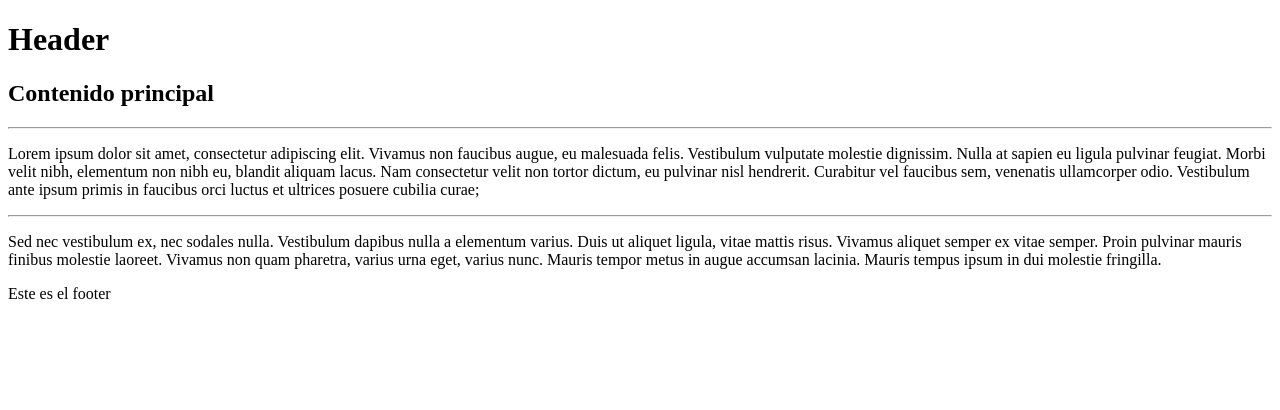
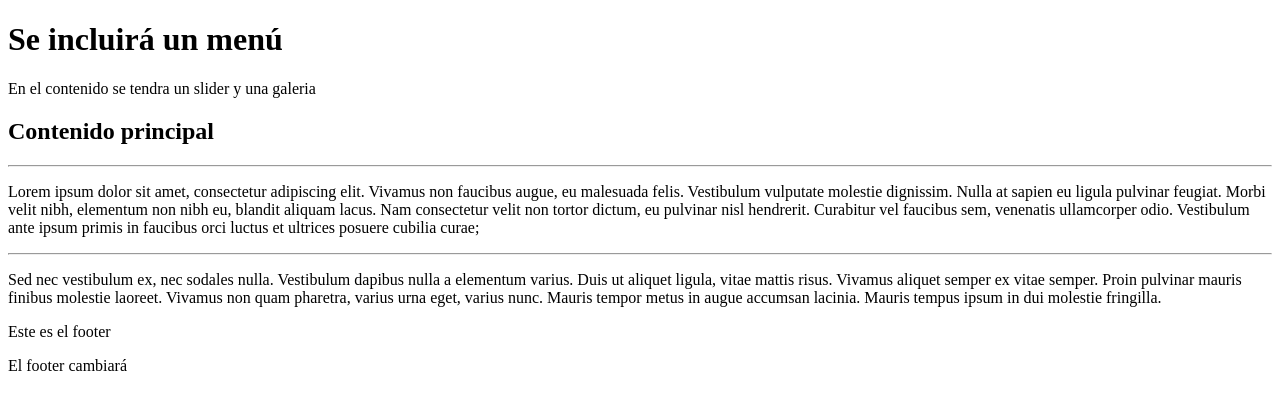
Before and after one commit to Diana20-dev/Colabora, a plain HTML site: page index.html in a window 1280 px wide. Drawn offline with Linux system fonts and the light colour scheme.

Commit message:
agregando descripcion  a index.html

```diff
--- a/index.html
+++ b/index.html
@@ -7,9 +7,10 @@
 </head>
 <body>
     <header>
-        <h1>Header</h1>
+        <h1>Se incluirá un menú </h1>
     </header>
     <main>
+        En el contenido se tendra un slider y una galeria
         <h2>Contenido principal</h2>
         <hr>
         <p>Lorem ipsum dolor sit amet, consectetur adipiscing elit. Vivamus non faucibus augue, eu malesuada felis. Vestibulum
@@ -24,6 +25,7 @@
     </main>
     <footer>
         <p> Este es el footer</p>
+         <p> El footer cambiará</p>
     </footer>
 
 </body>
```
Also changed, not shown: 1 other file.
